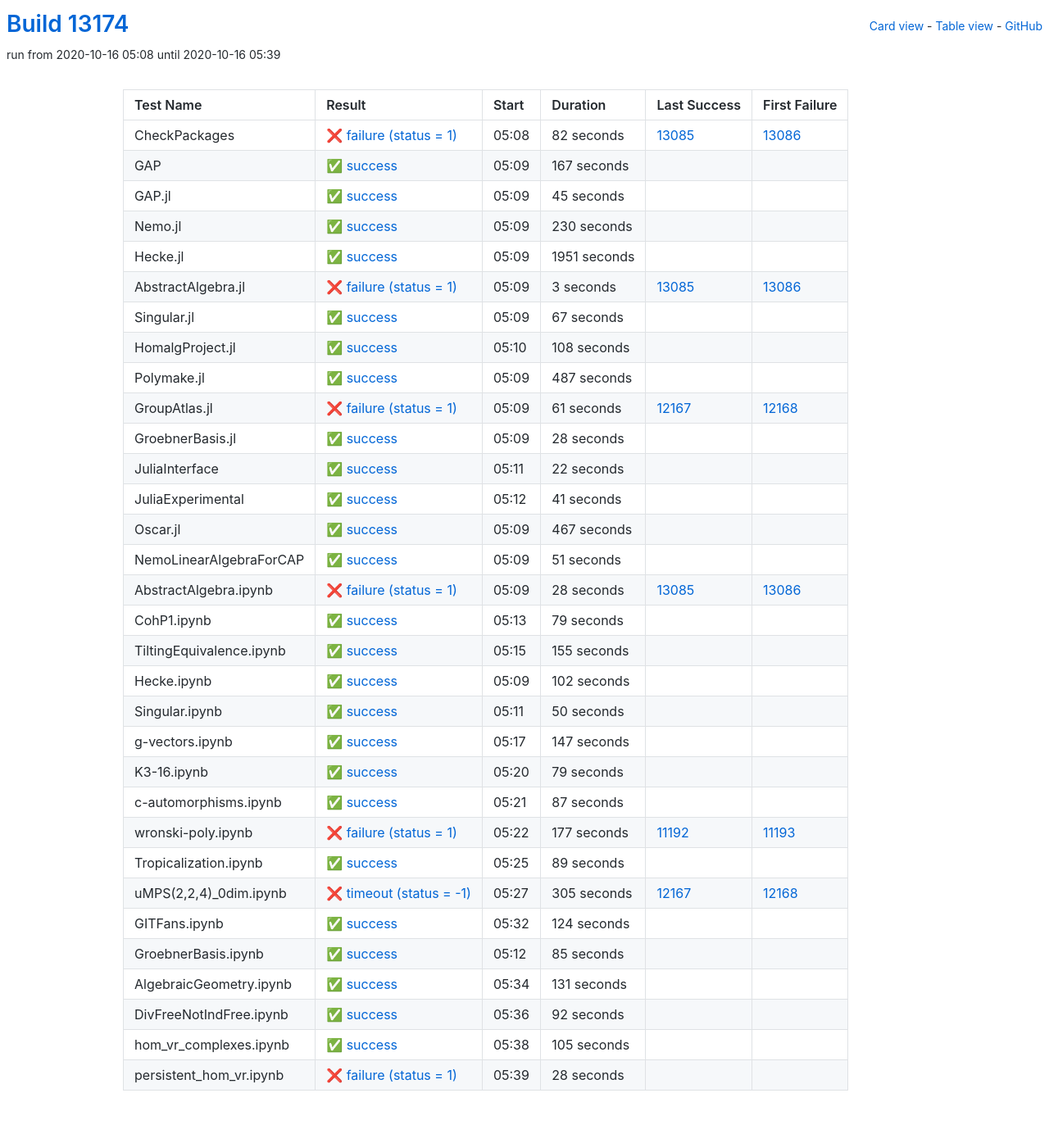
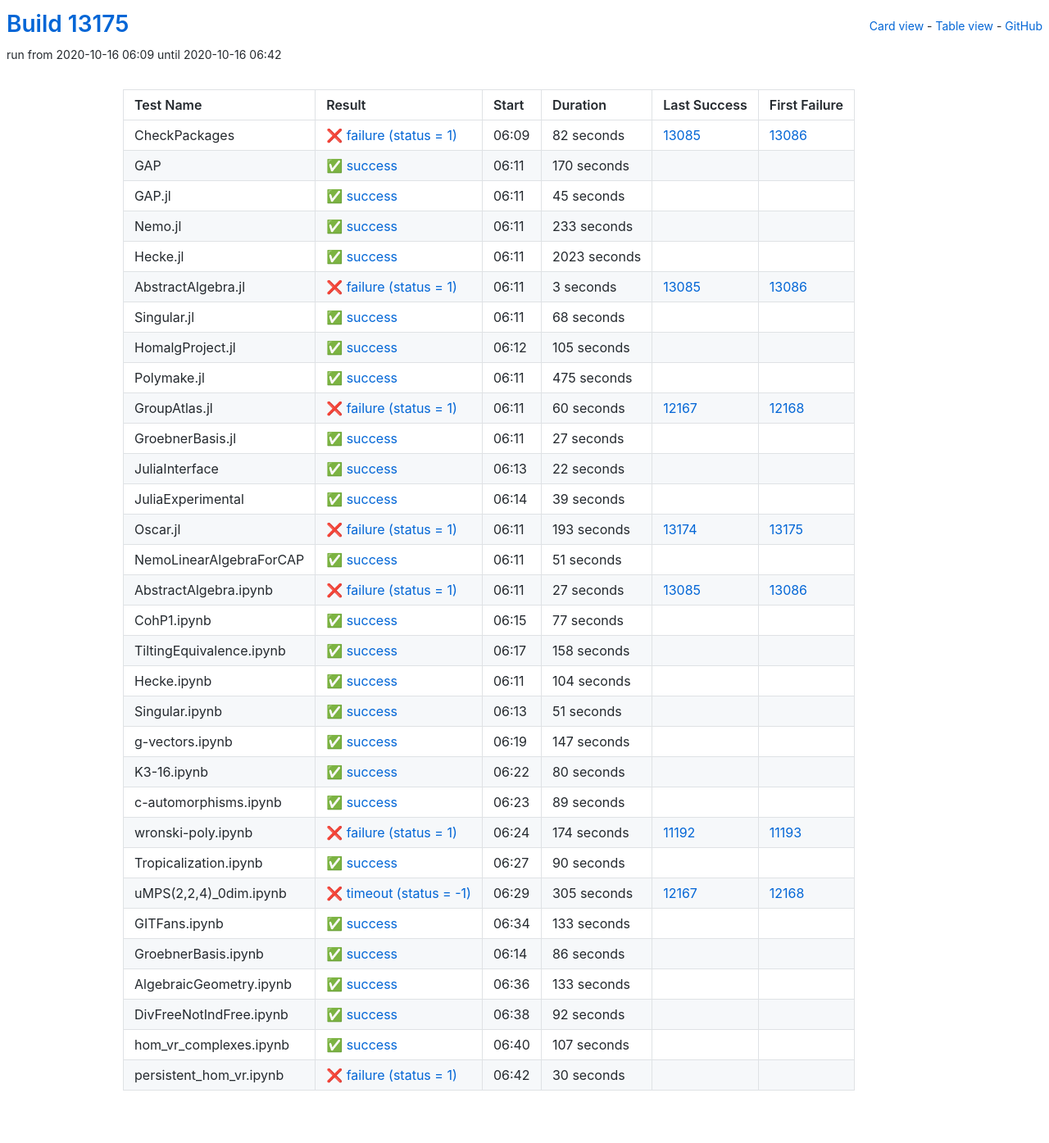
Before and after one commit to oscar-system/oscar-ci-status, a Jekyll site: the page built from table.html, in a window 1280 px wide. Shown: the whole page at 82% size. Built offline with Jekyll 4.4.1, drawn with Linux system fonts in a browser that asks for light colours.

Commit message:
Build #13175

```diff
--- a/_data/ci.yml
+++ b/_data/ci.yml
@@ -1,6 +1,6 @@
 ---
-build: 13174
-build_url: https://oscarci.mathematik.uni-kl.de/job/oscar/13174/
+build: 13175
+build_url: https://oscarci.mathematik.uni-kl.de/job/oscar/13175/
 job: oscar
 organization: oscar-system
 repo: oscar-ci-status
@@ -8,8 +8,8 @@
 tests:
 - name: CheckPackages
   id: checkpackages
-  log: https://oscarci.mathematik.uni-kl.de/job/oscar/13174/artifact/logs/build-13174/CheckPackages.log
-  start: 2020-10-16 05:08
+  log: https://oscarci.mathematik.uni-kl.de/job/oscar/13175/artifact/logs/build-13175/CheckPackages.log
+  start: 2020-10-16 06:09
   success: false
   exitcode: 1
   status: failure
@@ -20,20 +20,20 @@
   first_failure_url: https://oscarci.mathematik.uni-kl.de/job/oscar/13086/
 - name: GAP
   id: gap
-  log: https://oscarci.mathematik.uni-kl.de/job/oscar/13174/artifact/logs/build-13174/GAP.log
-  start: 2020-10-16 05:09
+  log: https://oscarci.mathematik.uni-kl.de/job/oscar/13175/artifact/logs/build-13175/GAP.log
+  start: 2020-10-16 06:11
   success: true
   exitcode: 0
   status: success
-  duration: 167
+  duration: 170
   last_success: false
   last_success_url:
   first_failure: false
   first_failure_url:
 - name: GAP.jl
   id: gap-jl
-  log: https://oscarci.mathematik.uni-kl.de/job/oscar/13174/artifact/logs/build-13174/GAP.jl.log
-  start: 2020-10-16 05:09
+  log: https://oscarci.mathematik.uni-kl.de/job/oscar/13175/artifact/logs/build-13175/GAP.jl.log
+  start: 2020-10-16 06:11
   success: true
   exitcode: 0
   status: success
@@ -44,32 +44,32 @@
   first_failure_url:
 - name: Nemo.jl
   id: nemo-jl
-  log: https://oscarci.mathematik.uni-kl.de/job/oscar/13174/artifact/logs/build-13174/Nemo.jl.log
-  start: 2020-10-16 05:09
+  log: https://oscarci.mathematik.uni-kl.de/job/oscar/13175/artifact/logs/build-13175/Nemo.jl.log
+  start: 2020-10-16 06:11
   success: true
   exitcode: 0
   status: success
-  duration: 230
+  duration: 233
   last_success: false
   last_success_url:
   first_failure: false
   first_failure_url:
 - name: Hecke.jl
   id: hecke-jl
-  log: https://oscarci.mathematik.uni-kl.de/job/oscar/13174/artifact/logs/build-13174/Hecke.jl.log
-  start: 2020-10-16 05:09
+  log: https://oscarci.mathematik.uni-kl.de/job/oscar/13175/artifact/logs/build-13175/Hecke.jl.log
+  start: 2020-10-16 06:11
   success: true
   exitcode: 0
   status: success
-  duration: 1951
+  duration: 2023
   last_success: false
   last_success_url:
   first_failure: false
   first_failure_url:
 - name: AbstractAlgebra.jl
   id: abstractalgebra-jl
-  log: https://oscarci.mathematik.uni-kl.de/job/oscar/13174/artifact/logs/build-13174/AbstractAlgebra.jl.log
-  start: 2020-10-16 05:09
+  log: https://oscarci.mathematik.uni-kl.de/job/oscar/13175/artifact/logs/build-13175/AbstractAlgebra.jl.log
+  start: 2020-10-16 06:11
   success: false
   exitcode: 1
   status: failure
@@ -80,68 +80,68 @@
   first_failure_url: https://oscarci.mathematik.uni-kl.de/job/oscar/13086/
 - name: Singular.jl
   id: singular-jl
-  log: https://oscarci.mathematik.uni-kl.de/job/oscar/13174/artifact/logs/build-13174/Singular.jl.log
-  start: 2020-10-16 05:09
+  log: https://oscarci.mathematik.uni-kl.de/job/oscar/13175/artifact/logs/build-13175/Singular.jl.log
+  start: 2020-10-16 06:11
   success: true
   exitcode: 0
   status: success
-  duration: 67
+  duration: 68
   last_success: false
   last_success_url:
   first_failure: false
   first_failure_url:
 - name: HomalgProject.jl
   id: homalgproject-jl
-  log: https://oscarci.mathematik.uni-kl.de/job/oscar/13174/artifact/logs/build-13174/HomalgProject.jl.log
-  start: 2020-10-16 05:10
+  log: https://oscarci.mathematik.uni-kl.de/job/oscar/13175/artifact/logs/build-13175/HomalgProject.jl.log
+  start: 2020-10-16 06:12
   success: true
   exitcode: 0
   status: success
-  duration: 108
+  duration: 105
   last_success: false
   last_success_url:
   first_failure: false
   first_failure_url:
 - name: Polymake.jl
   id: polymake-jl
-  log: https://oscarci.mathematik.uni-kl.de/job/oscar/13174/artifact/logs/build-13174/Polymake.jl.log
-  start: 2020-10-16 05:09
+  log: https://oscarci.mathematik.uni-kl.de/job/oscar/13175/artifact/logs/build-13175/Polymake.jl.log
+  start: 2020-10-16 06:11
   success: true
   exitcode: 0
   status: success
-  duration: 487
+  duration: 475
   last_success: false
   last_success_url:
   first_failure: false
   first_failure_url:
 - name: GroupAtlas.jl
   id: groupatlas-jl
-  log: https://oscarci.mathematik.uni-kl.de/job/oscar/13174/artifact/logs/build-13174/GroupAtlas.jl.log
-  start: 2020-10-16 05:09
+  log: https://oscarci.mathematik.uni-kl.de/job/oscar/13175/artifact/logs/build-13175/GroupAtlas.jl.log
+  start: 2020-10-16 06:11
   success: false
   exitcode: 1
   status: failure
-  duration: 61
+  duration: 60
   last_success: 12167
   last_success_url: https://oscarci.mathematik.uni-kl.de/job/oscar/12167/
   first_failure: 12168
   first_failure_url: https://oscarci.mathematik.uni-kl.de/job/oscar/12168/
 - name: GroebnerBasis.jl
   id: groebnerbasis-jl
-  log: https://oscarci.mathematik.uni-kl.de/job/oscar/13174/artifact/logs/build-13174/GroebnerBasis.jl.log
-  start: 2020-10-16 05:09
+  log: https://oscarci.mathematik.uni-kl.de/job/oscar/13175/artifact/logs/build-13175/GroebnerBasis.jl.log
+  start: 2020-10-16 06:11
   success: true
   exitcode: 0
   status: success
-  duration: 28
+  duration: 27
   last_success: false
   last_success_url:
   first_failure: false
   first_failure_url:
 - name: JuliaInterface
   id: juliainterface
-  log: https://oscarci.mathematik.uni-kl.de/job/oscar/13174/artifact/logs/build-13174/JuliaInterface.log
-  start: 2020-10-16 05:11
+  log: https://oscarci.mathematik.uni-kl.de/job/oscar/13175/artifact/logs/build-13175/JuliaInterface.log
+  start: 2020-10-16 06:13
   success: true
   exitcode: 0
   status: success
@@ -152,32 +152,32 @@
   first_failure_url:
 - name: JuliaExperimental
   id: juliaexperimental
-  log: https://oscarci.mathematik.uni-kl.de/job/oscar/13174/artifact/logs/build-13174/JuliaExperimental.log
-  start: 2020-10-16 05:12
+  log: https://oscarci.mathematik.uni-kl.de/job/oscar/13175/artifact/logs/build-13175/JuliaExperimental.log
+  start: 2020-10-16 06:14
   success: true
   exitcode: 0
   status: success
-  duration: 41
+  duration: 39
   last_success: false
   last_success_url:
   first_failure: false
   first_failure_url:
 - name: Oscar.jl
   id: oscar-jl
-  log: https://oscarci.mathematik.uni-kl.de/job/oscar/13174/artifact/logs/build-13174/Oscar.jl.log
-  start: 2020-10-16 05:09
-  success: true
-  exitcode: 0
-  status: success
-  duration: 467
-  last_success: false
-  last_success_url:
-  first_failure: false
-  first_failure_url:
+  log: https://oscarci.mathematik.uni-kl.de/job/oscar/13175/artifact/logs/build-13175/Oscar.jl.log
+  start: 2020-10-16 06:11
+  success: false
+  exitcode: 1
+  status: failure
+  duration: 193
+  last_success: 13174
+  last_success_url: https://oscarci.mathematik.uni-kl.de/job/oscar/13174/
+  first_failure: 13175
+  first_failure_url: https://oscarci.mathematik.uni-kl.de/job/oscar/13175/
 - name: NemoLinearAlgebraForCAP
   id: nemolinearalgebraforcap
-  log: https://oscarci.mathematik.uni-kl.de/job/oscar/13174/artifact/logs/build-13174/NemoLinearAlgebraForCAP.log
-  start: 2020-10-16 05:09
+  log: https://oscarci.mathematik.uni-kl.de/job/oscar/13175/artifact/logs/build-13175/NemoLinearAlgebraForCAP.log
+  start: 2020-10-16 06:11
   success: true
   exitcode: 0
   status: success
@@ -188,68 +188,68 @@
   first_failure_url:
 - name: AbstractAlgebra.ipynb
   id: abstractalgebra-ipynb
-  log: https://oscarci.mathematik.uni-kl.de/job/oscar/13174/artifact/logs/build-13174/AbstractAlgebra.ipynb.log
-  start: 2020-10-16 05:09
+  log: https://oscarci.mathematik.uni-kl.de/job/oscar/13175/artifact/logs/build-13175/AbstractAlgebra.ipynb.log
+  start: 2020-10-16 06:11
   success: false
   exitcode: 1
   status: failure
-  duration: 28
+  duration: 27
   last_success: 13085
   last_success_url: https://oscarci.mathematik.uni-kl.de/job/oscar/13085/
   first_failure: 13086
   first_failure_url: https://oscarci.mathematik.uni-kl.de/job/oscar/13086/
 - name: CohP1.ipynb
   id: cohp1-ipynb
-  log: https://oscarci.mathematik.uni-kl.de/job/oscar/13174/artifact/logs/build-13174/CohP1.ipynb.log
-  start: 2020-10-16 05:13
+  log: https://oscarci.mathematik.uni-kl.de/job/oscar/13175/artifact/logs/build-13175/CohP1.ipynb.log
+  start: 2020-10-16 06:15
   success: true
   exitcode: 0
   status: success
-  duration: 79
+  duration: 77
   last_success: false
   last_success_url:
   first_failure: false
   first_failure_url:
 - name: TiltingEquivalence.ipynb
   id: tiltingequivalence-ipynb
-  log: https://oscarci.mathematik.uni-kl.de/job/oscar/13174/artifact/logs/build-13174/TiltingEquivalence.ipynb.log
-  start: 2020-10-16 05:15
+  log: https://oscarci.mathematik.uni-kl.de/job/oscar/13175/artifact/logs/build-13175/TiltingEquivalence.ipynb.log
+  start: 2020-10-16 06:17
   success: true
   exitcode: 0
   status: success
-  duration: 155
+  duration: 158
   last_success: false
   last_success_url:
   first_failure: false
   first_failure_url:
 - name: Hecke.ipynb
   id: hecke-ipynb
-  log: https://oscarci.mathematik.uni-kl.de/job/oscar/13174/artifact/logs/build-13174/Hecke.ipynb.log
-  start: 2020-10-16 05:09
+  log: https://oscarci.mathematik.uni-kl.de/job/oscar/13175/artifact/logs/build-13175/Hecke.ipynb.log
+  start: 2020-10-16 06:11
   success: true
   exitcode: 0
   status: success
-  duration: 102
+  duration: 104
   last_success: false
   last_success_url:
   first_failure: false
   first_failure_url:
 - name: Singular.ipynb
   id: singular-ipynb
-  log: https://oscarci.mathematik.uni-kl.de/job/oscar/13174/artifact/logs/build-13174/Singular.ipynb.log
-  start: 2020-10-16 05:11
+  log: https://oscarci.mathematik.uni-kl.de/job/oscar/13175/artifact/logs/build-13175/Singular.ipynb.log
+  start: 2020-10-16 06:13
   success: true
   exitcode: 0
   status: success
-  duration: 50
+  duration: 51
   last_success: false
   last_success_url:
   first_failure: false
   first_failure_url:
 - name: g-vectors.ipynb
   id: g-vectors-ipynb
-  log: https://oscarci.mathematik.uni-kl.de/job/oscar/13174/artifact/logs/build-13174/g-vectors.ipynb.log
-  start: 2020-10-16 05:17
+  log: https://oscarci.mathematik.uni-kl.de/job/oscar/13175/artifact/logs/build-13175/g-vectors.ipynb.log
+  start: 2020-10-16 06:19
   success: true
   exitcode: 0
   status: success
@@ -260,44 +260,20 @@
   first_failure_url:
 - name: K3-16.ipynb
   id: k3-16-ipynb
-  log: https://oscarci.mathematik.uni-kl.de/job/oscar/13174/artifact/logs/build-13174/K3-16.ipynb.log
-  start: 2020-10-16 05:20
+  log: https://oscarci.mathematik.uni-kl.de/job/oscar/13175/artifact/logs/build-13175/K3-16.ipynb.log
+  start: 2020-10-16 06:22
   success: true
   exitcode: 0
   status: success
-  duration: 79
+  duration: 80
   last_success: false
   last_success_url:
   first_failure: false
   first_failure_url:
 - name: c-automorphisms.ipynb
   id: c-automorphisms-ipynb
-  log: https://oscarci.mathematik.uni-kl.de/job/oscar/13174/artifact/logs/build-13174/c-automorphisms.ipynb.log
-  start: 2020-10-16 05:21
-  success: true
-  exitcode: 0
-  status: success
-  duration: 87
-  last_success: false
-  last_success_url:
-  first_failure: false
-  first_failure_url:
-- name: wronski-poly.ipynb
-  id: wronski-poly-ipynb
-  log: https://oscarci.mathematik.uni-kl.de/job/oscar/13174/artifact/logs/build-13174/wronski-poly.ipynb.log
-  start: 2020-10-16 05:22
-  success: false
-  exitcode: 1
-  status: failure
-  duration: 177
-  last_success: 11192
-  last_success_url: https://oscarci.mathematik.uni-kl.de/job/oscar/11192/
-  first_failure: 11193
-  first_failure_url: https://oscarci.mathematik.uni-kl.de/job/oscar/11193/
-- name: Tropicalization.ipynb
-  id: tropicalization-ipynb
-  log: https://oscarci.mathematik.uni-kl.de/job/oscar/13174/artifact/logs/build-13174/Tropicalization.ipynb.log
-  start: 2020-10-16 05:25
+  log: https://oscarci.mathematik.uni-kl.de/job/oscar/13175/artifact/logs/build-13175/c-automorphisms.ipynb.log
+  start: 2020-10-16 06:23
   success: true
   exitcode: 0
   status: success
@@ -306,10 +282,34 @@
   last_success_url:
   first_failure: false
   first_failure_url:
+- name: wronski-poly.ipynb
+  id: wronski-poly-ipynb
+  log: https://oscarci.mathematik.uni-kl.de/job/oscar/13175/artifact/logs/build-13175/wronski-poly.ipynb.log
+  start: 2020-10-16 06:24
+  success: false
+  exitcode: 1
+  status: failure
+  duration: 174
+  last_success: 11192
+  last_success_url: https://oscarci.mathematik.uni-kl.de/job/oscar/11192/
+  first_failure: 11193
+  first_failure_url: https://oscarci.mathematik.uni-kl.de/job/oscar/11193/
+- name: Tropicalization.ipynb
+  id: tropicalization-ipynb
+  log: https://oscarci.mathematik.uni-kl.de/job/oscar/13175/artifact/logs/build-13175/Tropicalization.ipynb.log
+  start: 2020-10-16 06:27
+  success: true
+  exitcode: 0
+  status: success
+  duration: 90
+  last_success: false
+  last_success_url:
+  first_failure: false
+  first_failure_url:
 - name: uMPS(2,2,4)_0dim.ipynb
   id: umps-2-2-4-0dim-ipynb
-  log: https://oscarci.mathematik.uni-kl.de/job/oscar/13174/artifact/logs/build-13174/uMPS-2-2-4-_0dim.ipynb.log
-  start: 2020-10-16 05:27
+  log: https://oscarci.mathematik.uni-kl.de/job/oscar/13175/artifact/logs/build-13175/uMPS-2-2-4-_0dim.ipynb.log
+  start: 2020-10-16 06:29
   success: false
   exitcode: -1
   status: timeout
@@ -320,44 +320,44 @@
   first_failure_url: https://oscarci.mathematik.uni-kl.de/job/oscar/12168/
 - name: GITFans.ipynb
   id: gitfans-ipynb
-  log: https://oscarci.mathematik.uni-kl.de/job/oscar/13174/artifact/logs/build-13174/GITFans.ipynb.log
-  start: 2020-10-16 05:32
+  log: https://oscarci.mathematik.uni-kl.de/job/oscar/13175/artifact/logs/build-13175/GITFans.ipynb.log
+  start: 2020-10-16 06:34
   success: true
   exitcode: 0
   status: success
-  duration: 124
+  duration: 133
   last_success: false
   last_success_url:
   first_failure: false
   first_failure_url:
 - name: GroebnerBasis.ipynb
   id: groebnerbasis-ipynb
-  log: https://oscarci.mathematik.uni-kl.de/job/oscar/13174/artifact/logs/build-13174/GroebnerBasis.ipynb.log
-  start: 2020-10-16 05:12
+  log: https://oscarci.mathematik.uni-kl.de/job/oscar/13175/artifact/logs/build-13175/GroebnerBasis.ipynb.log
+  start: 2020-10-16 06:14
   success: true
   exitcode: 0
   status: success
-  duration: 85
+  duration: 86
   last_success: false
   last_success_url:
   first_failure: false
   first_failure_url:
 - name: AlgebraicGeometry.ipynb
   id: algebraicgeometry-ipynb
-  log: https://oscarci.mathematik.uni-kl.de/job/oscar/13174/artifact/logs/build-13174/AlgebraicGeometry.ipynb.log
-  start: 2020-10-16 05:34
+  log: https://oscarci.mathematik.uni-kl.de/job/oscar/13175/artifact/logs/build-13175/AlgebraicGeometry.ipynb.log
+  start: 2020-10-16 06:36
   success: true
   exitcode: 0
   status: success
-  duration: 131
+  duration: 133
   last_success: false
   last_success_url:
   first_failure: false
   first_failure_url:
 - name: DivFreeNotIndFree.ipynb
   id: divfreenotindfree-ipynb
-  log: https://oscarci.mathematik.uni-kl.de/job/oscar/13174/artifact/logs/build-13174/DivFreeNotIndFree.ipynb.log
-  start: 2020-10-16 05:36
+  log: https://oscarci.mathematik.uni-kl.de/job/oscar/13175/artifact/logs/build-13175/DivFreeNotIndFree.ipynb.log
+  start: 2020-10-16 06:38
   success: true
   exitcode: 0
   status: success
@@ -368,24 +368,24 @@
   first_failure_url:
 - name: hom_vr_complexes.ipynb
   id: hom-vr-complexes-ipynb
-  log: https://oscarci.mathematik.uni-kl.de/job/oscar/13174/artifact/logs/build-13174/hom_vr_complexes.ipynb.log
-  start: 2020-10-16 05:38
+  log: https://oscarci.mathematik.uni-kl.de/job/oscar/13175/artifact/logs/build-13175/hom_vr_complexes.ipynb.log
+  start: 2020-10-16 06:40
   success: true
   exitcode: 0
   status: success
-  duration: 105
+  duration: 107
   last_success: false
   last_success_url:
   first_failure: false
   first_failure_url:
 - name: persistent_hom_vr.ipynb
   id: persistent-hom-vr-ipynb
-  log: https://oscarci.mathematik.uni-kl.de/job/oscar/13174/artifact/logs/build-13174/persistent_hom_vr.ipynb.log
-  start: 2020-10-16 05:39
+  log: https://oscarci.mathematik.uni-kl.de/job/oscar/13175/artifact/logs/build-13175/persistent_hom_vr.ipynb.log
+  start: 2020-10-16 06:42
   success: false
   exitcode: 1
   status: failure
-  duration: 28
+  duration: 30
   last_success: false
   last_success_url:
   first_failure: false
```
Also changed, not shown: README.md.
